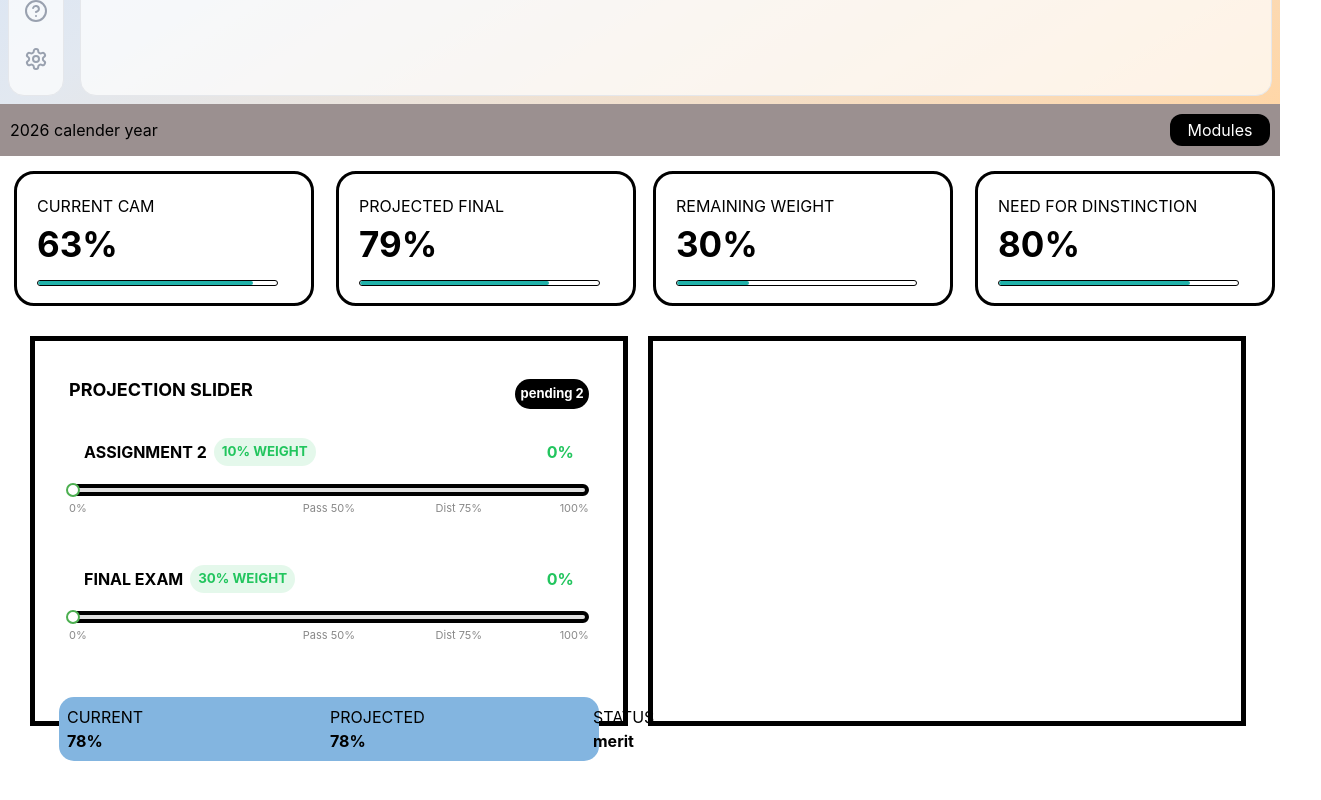
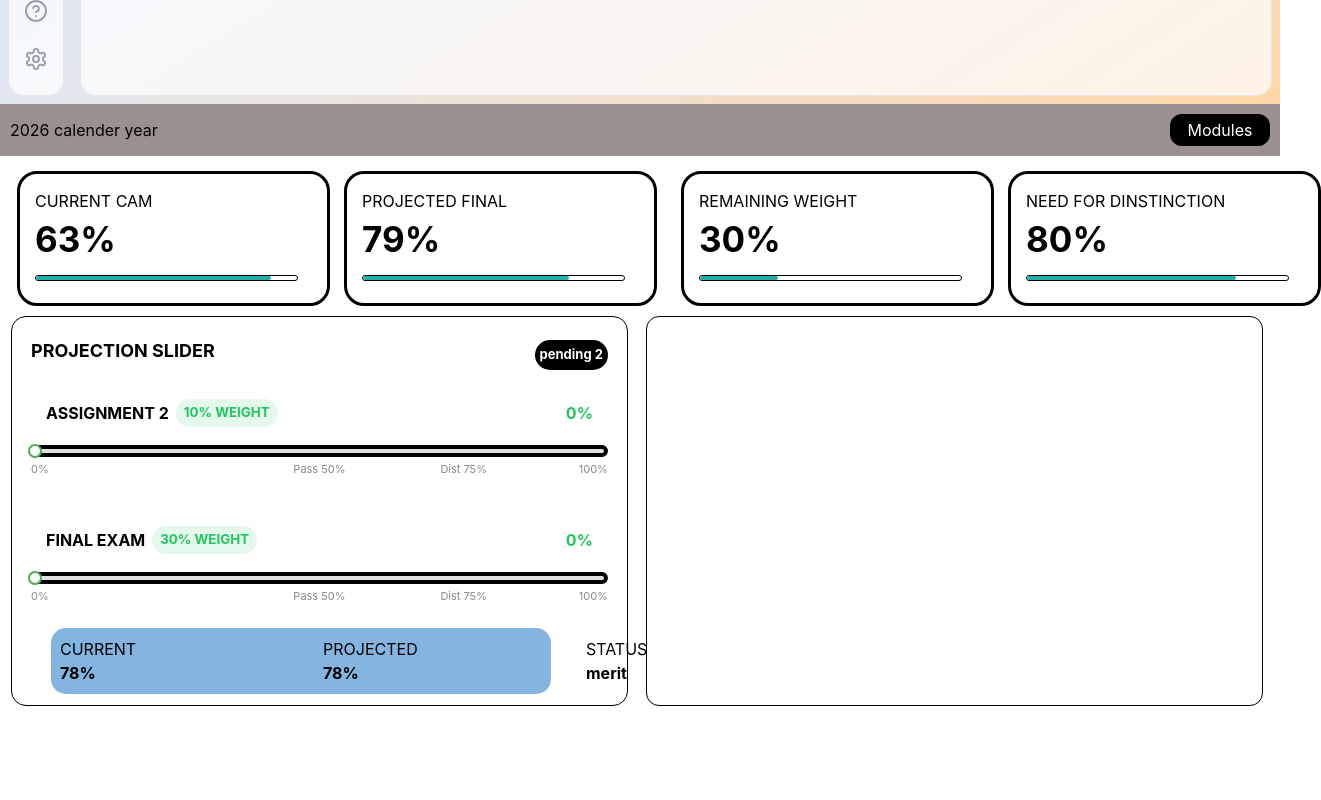
Before and after one commit to ashleynkuna33/uwc-cam-champion, a React (Vite) app in the folder uwc-cam-champion-site/: page / in a window 1280 px wide. Shown: the part 2462-3262 px from the top of the page, 1321 px wide, since content can reach past the window. Built offline with nearby package versions, Linux system fonts and the light colour scheme.

Commit message:
Fixed the layout and added some style on the cards

```diff
--- a/uwc-cam-champion-site/src/components/Progress.css
+++ b/uwc-cam-champion-site/src/components/Progress.css
@@ -95,8 +95,8 @@
 .progress-bar-container{
 
     border:3px solid black;
-    width: 300px;
-    padding: 20px;
+    width: 313px;
+    padding: 15px;
     margin-left: 14px;
     height: 135px;
     margin-top: 15px;
@@ -108,48 +108,33 @@
 .global-container{
 
     display: flex;
-    gap: 3px;
+    gap: 10px;
     align-items: center;
+    margin-left: 3px;
 }
 
 .left{
 
     display: flex;
-    gap: 8px;
+    justify-content: space-evenly;
     align-items: center;
 }
 
 .right{
 
     display: flex;
-    gap: 8px;
+    justify-content: space-evenly;
     align-items: center;
 }
 
 
-.left-card{
-
-    border: 5px solid black;
-    width: 500px;
-    height: 450px;
-
-}
-
-
-.right-card{
-
-    border: 5px solid black;
-    width: 500px;
-    height: 450px;
-
-}
-
 .cards-container{
 
     display: flex;
-    gap: 20px;
+    gap: 18px;
     align-items: center;
-    padding: 30px;
+  padding: 10px;
+    margin-left: 1px;
 }
 
 /* This is the third section of the page */
@@ -158,12 +143,20 @@
 .left-card{
 width: 49%;
 height:390px;
-padding: 24px 24px 24px 24px;
+padding: 9px;
+border: 1.5px solid black;
+border-radius: 15px;
+
+
 
 }
 .right-card{
     width: 49%;
     height: 390px;
+    border: 1.5px solid black;
+    border-radius: 13px;
+
+
 
 }
 
@@ -281,17 +274,20 @@
 .bottom-status{
 
     display: flex;
+    justify-content: space-between;
+    align-items: center;
+    margin-left: 30px;
+    margin-bottom: 30px;
+    background-color: rgb(131, 181, 224);
+    border-radius: 15px;
+    width: 500px;
+    padding:9px;
 
-    align-items: center;
 }
 
-.bottom-section{
 
-    margin-top:30px;
-    background-color: rgb(131, 181, 224);
-    padding: 8px;
-    border-radius: 15px;
-}
+
+
 
 .bottom-status input{
 
```
